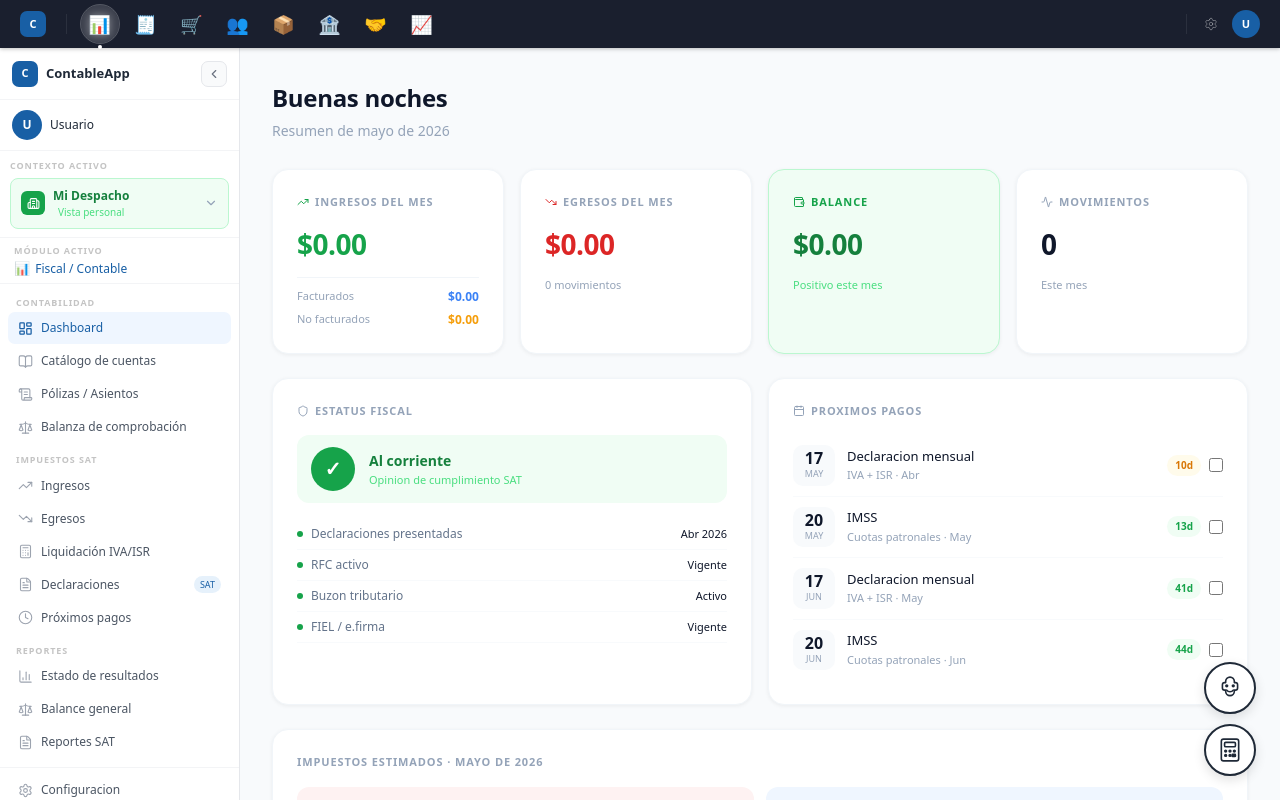
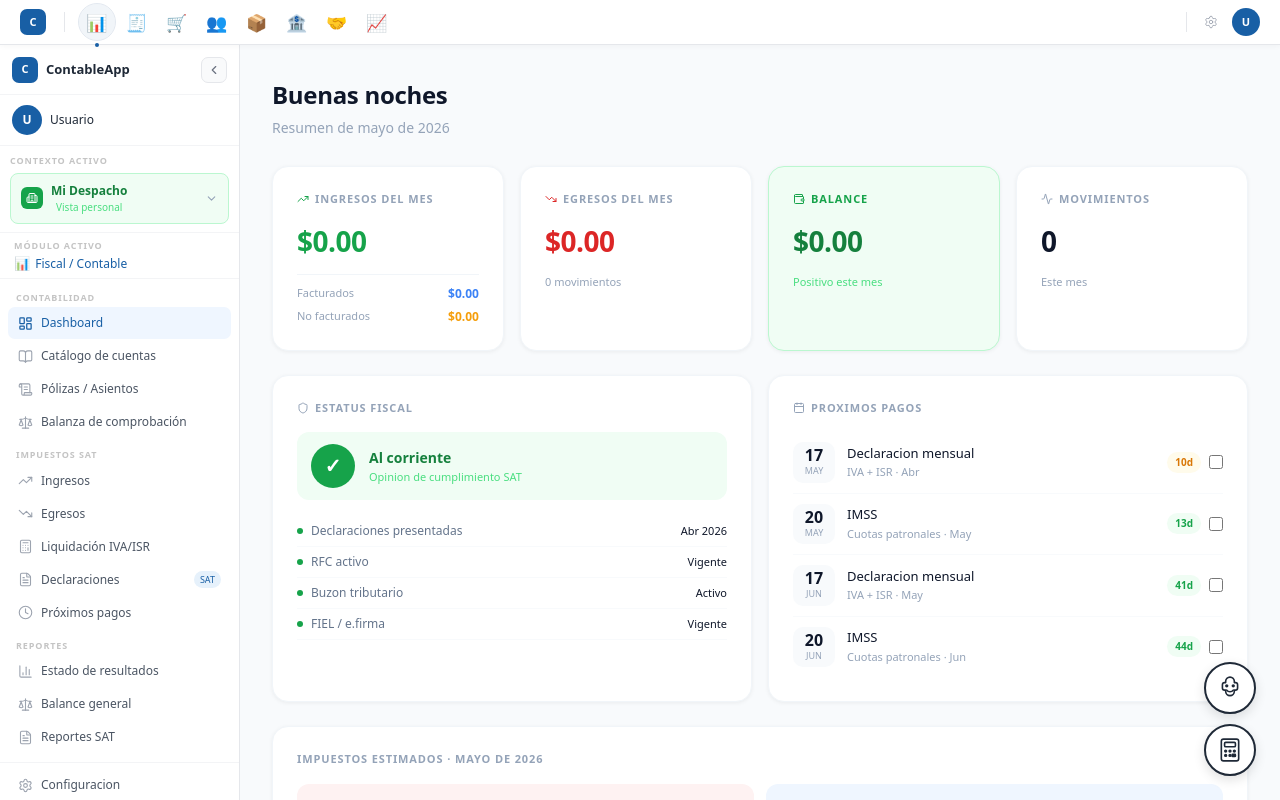
Before and after one commit to lermap52-blip/contable-app, a Next.js app: page / in a window 1280 px wide. Shown: the top 800 px of the page. Built offline with nearby package versions, Linux system fonts and the light colour scheme.

Commit message:
topbar blanca minimalista con burbujas

```diff
--- a/app/layout.js
+++ b/app/layout.js
@@ -1,6 +1,6 @@
 'use client'
 import { useState, useEffect, useRef } from 'react'
-import { usePathname, useRouter } from 'next/navigation'
+import { usePathname } from 'next/navigation'
 import { supabase } from './supabase'
 import { ClienteProvider, useCliente } from './ClienteContext'
 import "./globals.css"
@@ -9,15 +9,15 @@ import {
   Users, Calculator, FolderOpen, Settings, LogOut,
   ChevronLeft, ChevronRight, ChevronDown, AlertTriangle,
   Building2, BookOpen, ScrollText, Scale, Clock,
-  ShoppingCart, Package, Landmark, HeartHandshake,
-  BarChart3, UserSearch, Truck, Warehouse
+  ShoppingCart, Package, Landmark, BarChart3, UserSearch,
+  Truck, Warehouse
 } from 'lucide-react'
 
 const authRoutes = ['/auth/login', '/auth/registro', '/auth/recuperar', '/auth/nueva-password']
 
 const MODULOS = [
   {
-    id: 'fiscal', label: 'Fiscal', color: '#4ade80', icon: '📊', tag: 'Fiscal / Contable',
+    id: 'fiscal', label: 'Fiscal', icon: '📊', tag: 'Fiscal / Contable',
     nav: [
       { section: 'Contabilidad', items: [
         { label: 'Dashboard', href: '/', icon: LayoutDashboard },
@@ -40,7 +40,7 @@ const MODULOS = [
     ]
   },
   {
-    id: 'ventas', label: 'Ventas', color: '#60a5fa', icon: '🧾', tag: 'Ventas y Facturación',
+    id: 'ventas', label: 'Ventas', icon: '🧾', tag: 'Ventas y Facturación',
     nav: [
       { section: 'Facturación', items: [
         { label: 'Facturas CFDI', href: '/facturas', icon: FileText },
@@ -55,7 +55,7 @@ const MODULOS = [
     ]
   },
   {
-    id: 'compras', label: 'Compras', color: '#fb923c', icon: '🛒', tag: 'Compras y Gastos',
+    id: 'compras', label: 'Compras', icon: '🛒', tag: 'Compras y Gastos',
     nav: [
       { section: 'Compras', items: [
         { label: 'Órdenes de compra', href: '/compras/ordenes', icon: ShoppingCart },
@@ -66,7 +66,7 @@ const MODULOS = [
     ]
   },
   {
-    id: 'nomina', label: 'Nómina', color: '#c084fc', icon: '👥', tag: 'Nómina y RRHH',
+    id: 'nomina', label: 'Nómina', icon: '👥', tag: 'Nómina y RRHH',
     nav: [
       { section: 'Empleados', items: [
         { label: 'Expedientes digitales', href: '/nomina/empleados', icon: Users },
@@ -82,7 +82,7 @@ const MODULOS = [
     ]
   },
   {
-    id: 'inventarios', label: 'Inventario', color: '#fbbf24', icon: '📦', tag: 'Inventarios',
+    id: 'inventarios', label: 'Inventario', icon: '📦', tag: 'Inventarios',
     nav: [
       { section: 'Productos', items: [
         { label: 'Catálogo SKU', href: '/inventarios/productos', icon: Package },
@@ -96,7 +96,7 @@ const MODULOS = [
     ]
   },
   {
-    id: 'tesoreria', label: 'Tesorería', color: '#34d399', icon: '🏦', tag: 'Tesorería y Bancos',
+    id: 'tesoreria', label: 'Tesorería', icon: '🏦', tag: 'Tesorería y Bancos',
     nav: [
       { section: 'Cuentas', items: [
         { label: 'Cuentas bancarias', href: '/tesoreria/cuentas', icon: Landmark },
@@ -110,7 +110,7 @@ const MODULOS = [
     ]
   },
   {
-    id: 'crm', label: 'CRM', color: '#f472b6', icon: '🤝', tag: 'CRM Clientes',
+    id: 'crm', label: 'CRM', icon: '🤝', tag: 'CRM Clientes',
     nav: [
       { section: 'CRM', items: [
         { label: 'Prospectos', href: '/crm/prospectos', icon: UserSearch },
@@ -120,7 +120,7 @@ const MODULOS = [
     ]
   },
   {
-    id: 'bi', label: 'Business', color: '#a78bfa', icon: '📈', tag: 'Business Intelligence',
+    id: 'bi', label: 'Business', icon: '📈', tag: 'Business Intelligence',
     nav: [
       { section: 'Dashboard', items: [
         { label: 'Resumen ejecutivo', href: '/bi/resumen', icon: BarChart3 },
@@ -143,6 +143,48 @@ const resico = [
 function getTramo(m) { for (let t of resico) { if (m <= t.hasta) return t } return resico[resico.length-1] }
 function fmtN(n) { return '$'+n.toLocaleString('es-MX',{minimumFractionDigits:2,maximumFractionDigits:2}) }
 
+function DockButton({ modulo, activo, onClick }) {
+  const [hover, setHover] = useState(false)
+  return (
+    <div style={{position:'relative',display:'flex',flexDirection:'column',alignItems:'center'}}>
+      <button
+        onClick={onClick}
+        onMouseEnter={() => setHover(true)}
+        onMouseLeave={() => setHover(false)}
+        style={{
+          width:36,height:36,borderRadius:'50%',
+          display:'flex',alignItems:'center',justifyContent:'center',
+          cursor:'pointer',border:'none',
+          background:activo?'#f1f5f9':'transparent',
+          outline:activo?'1.5px solid #e2e8f0':'1.5px solid transparent',
+          fontSize:17,
+          transform:hover?'scale(1.28)':'scale(1)',
+          transition:'transform 0.2s cubic-bezier(.34,1.56,.64,1), background 0.15s',
+          flexShrink:0,
+        }}>
+        <span style={{lineHeight:1}}>{modulo.icon}</span>
+      </button>
+      {activo && (
+        <div style={{width:4,height:4,borderRadius:'50%',background:'#185FA5',position:'absolute',bottom:-7}}></div>
+      )}
+      {hover && (
+        <div style={{
+          position:'absolute',top:'calc(100% + 12px)',left:'50%',
+          transform:'translateX(-50%)',
+          background:'rgba(15,23,42,0.88)',color:'white',
+          fontSize:11,fontWeight:500,padding:'5px 10px',borderRadius:7,
+          whiteSpace:'nowrap',pointerEvents:'none',
+          zIndex:300,
+          boxShadow:'0 4px 12px rgba(0,0,0,0.15)',
+        }}>
+          {modulo.tag}
+          <div style={{position:'absolute',top:-4,left:'50%',transform:'translateX(-50%)',width:8,height:8,background:'rgba(15,23,42,0.88)',clipPath:'polygon(50% 0%, 0% 100%, 100% 100%)'}}></div>
+        </div>
+      )}
+    </div>
+  )
+}
+
 function SelectorCliente({ collapsed }) {
   const { clientes, clienteActivo, seleccionarCliente, diasParaVencimiento } = useCliente()
   const [open, setOpen] = useState(false)
@@ -160,7 +202,7 @@ function SelectorCliente({ collapsed }) {
   if (collapsed) return (
     <div style={{padding:'8px',borderBottom:'0.5px solid #f3f4f6',display:'flex',justifyContent:'center'}}>
       <div title={clienteActivo?.nombre||'Mi Despacho'} onClick={() => setOpen(!open)}
-        style={{width:34,height:34,borderRadius:8,background:clienteActivo?'#185FA5':'#f0fdf4',border:`1px solid ${clienteActivo?'#bfdbfe':'#bbf7d0'}`,display:'flex',alignItems:'center',justifyContent:'center',fontSize:11,fontWeight:700,color:clienteActivo?'white':'#16a34a',cursor:'pointer'}}>
+        style={{width:32,height:32,borderRadius:8,background:clienteActivo?'#185FA5':'#f0fdf4',border:`1px solid ${clienteActivo?'#bfdbfe':'#bbf7d0'}`,display:'flex',alignItems:'center',justifyContent:'center',fontSize:11,fontWeight:700,color:clienteActivo?'white':'#16a34a',cursor:'pointer'}}>
         {clienteActivo?clienteActivo.nombre.charAt(0):'🏢'}
       </div>
     </div>
@@ -174,7 +216,7 @@ function SelectorCliente({ collapsed }) {
         <div style={{display:'flex',alignItems:'center',gap:8,overflow:'hidden',flex:1}}>
           {clienteActivo ? (
             <>
-              <div style={{width:24,height:24,minWidth:24,borderRadius:6,background:'#185FA5',display:'flex',alignItems:'center',justifyContent:'center',fontSize:10,fontWeight:700,color:'white'}}>{clienteActivo.nombre.charAt(0)}</div>
+              <div style={{width:22,height:22,minWidth:22,borderRadius:6,background:'#185FA5',display:'flex',alignItems:'center',justifyContent:'center',fontSize:10,fontWeight:700,color:'white'}}>{clienteActivo.nombre.charAt(0)}</div>
               <div style={{overflow:'hidden'}}>
                 <div style={{fontSize:12,fontWeight:500,color:'#1e3a8a',whiteSpace:'nowrap',overflow:'hidden',textOverflow:'ellipsis'}}>{clienteActivo.nombre.split(' ').slice(0,2).join(' ')}</div>
                 <div style={{fontSize:10,color:'#93c5fd',fontFamily:'monospace'}}>{clienteActivo.rfc}</div>
@@ -182,8 +224,8 @@ function SelectorCliente({ collapsed }) {
             </>
           ) : (
             <div style={{display:'flex',alignItems:'center',gap:8}}>
-              <div style={{width:24,height:24,minWidth:24,borderRadius:6,background:'#16a34a',display:'flex',alignItems:'center',justifyContent:'center'}}>
-                <Building2 size={13} color="white" />
+              <div style={{width:22,height:22,minWidth:22,borderRadius:6,background:'#16a34a',display:'flex',alignItems:'center',justifyContent:'center'}}>
+                <Building2 size={12} color="white" />
               </div>
               <div>
                 <div style={{fontSize:12,fontWeight:600,color:'#15803d'}}>Mi Despacho</div>
@@ -192,12 +234,12 @@ function SelectorCliente({ collapsed }) {
             </div>
           )}
         </div>
-        <ChevronDown size={14} color="#94a3b8" style={{flexShrink:0,transform:open?'rotate(180deg)':'rotate(0deg)',transition:'transform 0.15s'}} />
+        <ChevronDown size={13} color="#94a3b8" style={{flexShrink:0,transform:open?'rotate(180deg)':'rotate(0deg)',transition:'transform 0.15s'}} />
       </button>
 
       {alertaEfirma && clienteActivo && (
         <div style={{marginTop:6,padding:'5px 8px',background:'#fffbeb',border:'0.5px solid #fde68a',borderRadius:6,display:'flex',alignItems:'center',gap:6}}>
-          <AlertTriangle size={12} color="#d97706" />
+          <AlertTriangle size={11} color="#d97706" />
           <span style={{fontSize:10,color:'#d97706',fontWeight:500}}>{diasVenc<=0?'e.firma vencida':`e.firma vence en ${diasVenc} dias`}</span>
         </div>
       )}
@@ -209,8 +251,8 @@ function SelectorCliente({ collapsed }) {
               style={{width:'100%',padding:'10px 12px',background:!clienteActivo?'#f0fdf4':'none',border:'none',cursor:'pointer',textAlign:'left',borderBottom:'0.5px solid #f3f4f6',display:'flex',alignItems:'center',gap:8}}
               onMouseEnter={e => { if(clienteActivo) e.currentTarget.style.background='#f9fafb' }}
               onMouseLeave={e => { if(clienteActivo) e.currentTarget.style.background='none' }}>
-              <div style={{width:26,height:26,borderRadius:7,background:'#16a34a',display:'flex',alignItems:'center',justifyContent:'center',flexShrink:0}}>
-                <Building2 size={14} color="white" />
+              <div style={{width:24,height:24,borderRadius:6,background:'#16a34a',display:'flex',alignItems:'center',justifyContent:'center',flexShrink:0}}>
+                <Building2 size={13} color="white" />
               </div>
               <div>
                 <div style={{fontSize:12,fontWeight:600,color:'#15803d'}}>Mi Despacho</div>
@@ -228,12 +270,12 @@ function SelectorCliente({ collapsed }) {
                   style={{width:'100%',padding:'9px 12px',background:isActive?'#eff6ff':'none',border:'none',cursor:'pointer',textAlign:'left',borderBottom:'0.5px solid #f3f4f6',display:'flex',alignItems:'center',gap:8}}
                   onMouseEnter={e => { if(!isActive) e.currentTarget.style.background='#f9fafb' }}
                   onMouseLeave={e => { if(!isActive) e.currentTarget.style.background=isActive?'#eff6ff':'none' }}>
-                  <div style={{width:26,height:26,minWidth:26,borderRadius:7,background:'#185FA5',display:'flex',alignItems:'center',justifyContent:'center',fontSize:11,fontWeight:700,color:'white'}}>{c.nombre.charAt(0)}</div>
+                  <div style={{width:24,height:24,minWidth:24,borderRadius:6,background:'#185FA5',display:'flex',alignItems:'center',justifyContent:'center',fontSize:10,fontWeight:700,color:'white'}}>{c.nombre.charAt(0)}</div>
                   <div style={{flex:1,overflow:'hidden'}}>
                     <div style={{fontSize:12,fontWeight:500,color:'#0f172a',whiteSpace:'nowrap',overflow:'hidden',textOverflow:'ellipsis'}}>{c.nombre.split(' ').slice(0,3).join(' ')}</div>
                     <div style={{fontSize:10,color:'#94a3b8',fontFamily:'monospace'}}>{c.rfc}</div>
                   </div>
-                  {alerta && <AlertTriangle size={12} color="#d97706" style={{flexShrink:0}} />}
+                  {alerta && <AlertTriangle size={11} color="#d97706" style={{flexShrink:0}} />}
                   {isActive && <span style={{marginLeft:4,fontSize:10,background:'#dbeafe',color:'#1d4ed8',padding:'2px 7px',borderRadius:20,fontWeight:500,flexShrink:0}}>Activo</span>}
                 </button>
               )
@@ -415,53 +457,7 @@ function CalculadoraFlotante() {
   )
 }
 
-function DockButton({ modulo, activo, onClick }) {
-  const [hover, setHover] = useState(false)
-  return (
-    <div style={{position:'relative',display:'flex',flexDirection:'column',alignItems:'center'}}>
-      <button
-        onClick={onClick}
-        onMouseEnter={() => setHover(true)}
-        onMouseLeave={() => setHover(false)}
-        title={modulo.tag}
-        style={{
-          width:38,height:38,borderRadius:'50%',
-          display:'flex',alignItems:'center',justifyContent:'center',
-          cursor:'pointer',border:'none',
-          background:activo?'rgba(255,255,255,0.15)':'transparent',
-          outline:activo?'1.5px solid rgba(255,255,255,0.25)':'1.5px solid transparent',
-          fontSize:18,
-          transform:hover?'scale(1.3)':'scale(1)',
-          transition:'transform 0.2s cubic-bezier(.34,1.56,.64,1), background 0.15s, outline 0.15s',
-          flexShrink:0,
-        }}>
-        <span style={{lineHeight:1,filter:activo?'drop-shadow(0 0 4px rgba(255,255,255,0.4))':'none'}}>{modulo.icon}</span>
-      </button>
-      {/* Indicador activo */}
-      {activo && (
-        <div style={{width:4,height:4,borderRadius:'50%',background:'white',marginTop:2,position:'absolute',bottom:-6}}></div>
-      )}
-      {/* Tooltip */}
-      {hover && (
-        <div style={{
-          position:'absolute',top:'calc(100% + 10px)',left:'50%',
-          transform:'translateX(-50%)',
-          background:'rgba(10,15,28,0.95)',color:'white',
-          fontSize:11,fontWeight:500,padding:'5px 10px',borderRadius:7,
-          whiteSpace:'nowrap',pointerEvents:'none',
-          zIndex:300,
-          boxShadow:'0 4px 12px rgba(0,0,0,0.3)',
-          animation:'fadeIn 0.1s ease'
-        }}>
-          {modulo.tag}
-          <div style={{position:'absolute',top:-4,left:'50%',transform:'translateX(-50%)',width:8,height:8,background:'rgba(10,15,28,0.95)',clipPath:'polygon(50% 0%, 0% 100%, 100% 100%)'}}></div>
-        </div>
-      )}
-    </div>
-  )
-}
-
-function Sidebar({ user, moduloActivo, setModuloActivo, collapsed, setCollapsed }) {
+function Sidebar({ user, moduloActivo, collapsed, setCollapsed }) {
   const pathname = usePathname()
   const { clienteActivo } = useCliente()
   const [config, setConfig] = useState({})
@@ -488,9 +484,9 @@ function Sidebar({ user, moduloActivo, setModuloActivo, collapsed, setCollapsed
   const modulo = MODULOS.find(m => m.id === moduloActivo) || MODULOS[0]
 
   return (
-    <aside style={{width:collapsed?64:240,minWidth:collapsed?64:240,background:sidebarBg,borderRight:`0.5px solid ${clienteActivo?'#bfdbfe':'#e5e7eb'}`,display:'flex',flexDirection:'column',transition:'width 0.25s ease,min-width 0.25s ease',overflow:'hidden',height:'100%',boxShadow:clienteActivo?'1px 0 8px rgba(29,78,216,0.08)':'1px 0 8px rgba(0,0,0,0.04)'}}>
+    <aside style={{width:collapsed?64:240,minWidth:collapsed?64:240,background:sidebarBg,borderRight:`0.5px solid ${clienteActivo?'#bfdbfe':'#e5e7eb'}`,display:'flex',flexDirection:'column',transition:'width 0.25s ease,min-width 0.25s ease',overflow:'hidden',height:'100%',boxShadow:clienteActivo?'1px 0 8px rgba(29,78,216,0.06)':'1px 0 6px rgba(0,0,0,0.03)'}}>
 
-      <div style={{padding:'10px 12px',borderBottom:`0.5px solid ${clienteActivo?'#dbeafe':'#f3f4f6'}`,display:'flex',alignItems:'center',justifyContent:collapsed?'center':'space-between',gap:8,minHeight:52}}>
+      <div style={{padding:'10px 12px',borderBottom:`0.5px solid ${clienteActivo?'#dbeafe':'#f3f4f6'}`,display:'flex',alignItems:'center',justifyContent:collapsed?'center':'space-between',gap:8,minHeight:50}}>
         {!collapsed && (
           <div style={{display:'flex',alignItems:'center',gap:8,overflow:'hidden'}}>
             <div style={{width:26,height:26,minWidth:26,borderRadius:7,background:accentColor,display:'flex',alignItems:'center',justifyContent:'center',fontSize:11,color:'white',fontWeight:700}}>{appNombre.charAt(0)}</div>
@@ -505,7 +501,7 @@ function Sidebar({ user, moduloActivo, setModuloActivo, collapsed, setCollapsed
         </button>
       </div>
 
-      <div style={{padding:collapsed?'10px 8px':'10px 12px',borderBottom:`0.5px solid ${clienteActivo?'#dbeafe':'#f3f4f6'}`,display:'flex',alignItems:'center',gap:8,justifyContent:collapsed?'center':'flex-start'}}>
+      <div style={{padding:collapsed?'8px':'10px 12px',borderBottom:`0.5px solid ${clienteActivo?'#dbeafe':'#f3f4f6'}`,display:'flex',alignItems:'center',gap:8,justifyContent:collapsed?'center':'flex-start'}}>
         <div style={{width:30,height:30,minWidth:30,borderRadius:'50%',background:accentColor,display:'flex',alignItems:'center',justifyContent:'center',fontSize:12,fontWeight:600,color:'white',flexShrink:0}}>{initials}</div>
         {!collapsed && (
           <div style={{overflow:'hidden'}}>
@@ -614,24 +610,26 @@ function AppLayout({ children }) {
     <html lang="es">
       <body style={{margin:0,fontFamily:'system-ui,sans-serif',display:'flex',flexDirection:'column',minHeight:'100vh',background:'#f8fafc'}}>
 
-        {/* Topbar minimalista */}
-        <div style={{background:'#1a1f2e',padding:'5px 20px',display:'flex',alignItems:'center',gap:8,flexShrink:0,position:'sticky',top:0,zIndex:100,boxShadow:'0 1px 4px rgba(0,0,0,0.25)'}}>
-          <div style={{width:26,height:26,borderRadius:7,background:avatarColor,display:'flex',alignItems:'center',justifyContent:'center',fontSize:11,fontWeight:700,color:'white',flexShrink:0,marginRight:6}}>
+        {/* Topbar blanca minimalista */}
+        <div style={{background:'white',padding:'4px 20px',display:'flex',alignItems:'center',gap:6,flexShrink:0,position:'sticky',top:0,zIndex:100,borderBottom:'0.5px solid #e5e7eb',boxShadow:'0 1px 6px rgba(0,0,0,0.04)'}}>
+          <div style={{width:26,height:26,borderRadius:7,background:avatarColor,display:'flex',alignItems:'center',justifyContent:'center',fontSize:11,fontWeight:700,color:'white',flexShrink:0,marginRight:4}}>
             {appNombre.charAt(0)}
           </div>
-          <div style={{width:0.5,height:20,background:'rgba(255,255,255,0.08)',margin:'0 6px',flexShrink:0}}></div>
+          <div style={{width:0.5,height:20,background:'#e5e7eb',margin:'0 8px',flexShrink:0}}></div>
 
-          {MODULOS.map(m => (
-            <DockButton key={m.id} modulo={m} activo={moduloActivo===m.id} onClick={() => cambiarModulo(m.id)} />
-          ))}
+          <div style={{display:'flex',alignItems:'center',gap:4}}>
+            {MODULOS.map(m => (
+              <DockButton key={m.id} modulo={m} activo={moduloActivo===m.id} onClick={() => cambiarModulo(m.id)} />
+            ))}
+          </div>
 
           <div style={{marginLeft:'auto',display:'flex',alignItems:'center',gap:6,flexShrink:0}}>
-            <div style={{width:0.5,height:20,background:'rgba(255,255,255,0.08)',margin:'0 4px'}}></div>
+            <div style={{width:0.5,height:20,background:'#e5e7eb',margin:'0 4px'}}></div>
             <button title="Configuracion" onClick={() => { window.location.href='/configuracion' }}
               style={{width:30,height:30,borderRadius:'50%',background:'transparent',border:'none',cursor:'pointer',display:'flex',alignItems:'center',justifyContent:'center',transition:'transform 0.2s'}}
               onMouseEnter={e => e.currentTarget.style.transform='scale(1.2)'}
               onMouseLeave={e => e.currentTarget.style.transform='scale(1)'}>
-              <Settings size={14} color="rgba(255,255,255,0.4)" strokeWidth={1.5}/>
+              <Settings size={14} color="#9ca3af" strokeWidth={1.5}/>
             </button>
             <div style={{width:28,height:28,borderRadius:'50%',background:avatarColor,display:'flex',alignItems:'center',justifyContent:'center',fontSize:11,fontWeight:600,color:'white',cursor:'pointer'}}
               title={nombre}>
@@ -652,7 +650,7 @@ function AppLayout({ children }) {
 
         {/* Body */}
         <div style={{display:'flex',flex:1,overflow:'hidden'}}>
-          <Sidebar user={user} moduloActivo={moduloActivo} setModuloActivo={setModuloActivo} collapsed={collapsed} setCollapsed={setCollapsed} />
+          <Sidebar user={user} moduloActivo={moduloActivo} collapsed={collapsed} setCollapsed={setCollapsed} />
           <main style={{flex:1,overflowY:'auto',position:'relative'}}>
             {children}
             <ChatBot />
```
